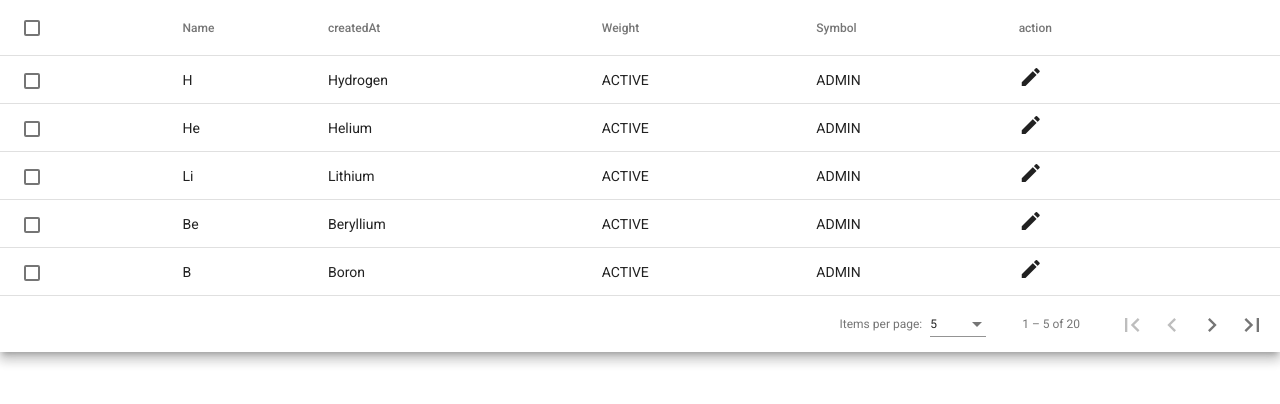
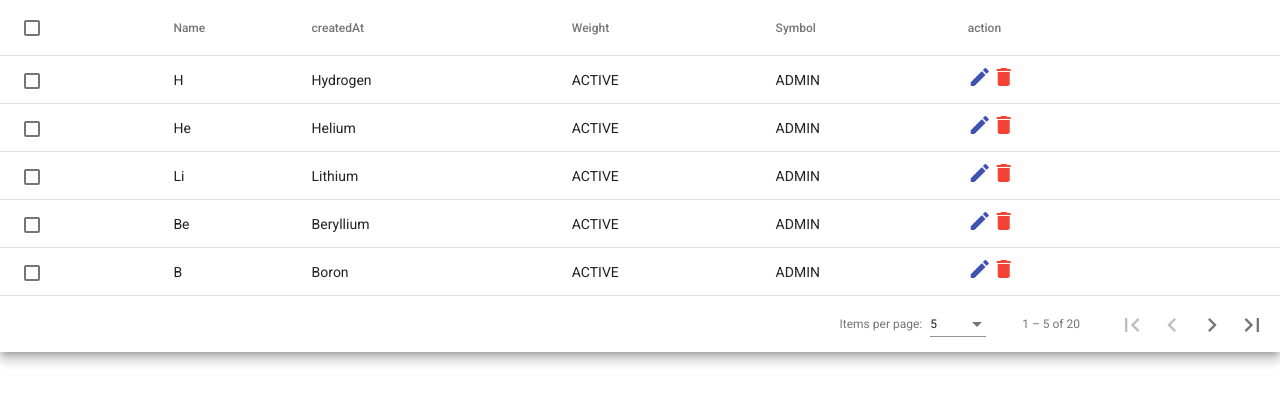
Before and after one commit to amirheydari9/user-project, an Angular app: page / in a window 1280 px wide. Shown: the top 404 px of the page. Built offline with nearby package versions, Linux system fonts and the light colour scheme.

Commit message:
add tooltip and delete icon to table

```diff
--- a/src/app/app.component.html
+++ b/src/app/app.component.html
@@ -47,7 +47,8 @@
     <ng-container matColumnDef="action">
       <th mat-header-cell *matHeaderCellDef> action</th>
       <td mat-cell *matCellDef="let element">
-        <mat-icon>edit</mat-icon>
+        <mat-icon color="primary" matTooltip="edit user">edit</mat-icon>
+        <mat-icon color="warn" matTooltip="delete user">delete</mat-icon>
       </td>
     </ng-container>
 
--- a/src/app/app.module.ts
+++ b/src/app/app.module.ts
@@ -7,6 +7,7 @@ import {MatTableModule} from "@angular/material/table";
 import {MatPaginatorModule} from "@angular/material/paginator";
 import {MatCheckboxModule} from "@angular/material/checkbox";
 import {MatIconModule} from "@angular/material/icon";
+import {MatTooltipModule} from "@angular/material/tooltip";
 
 @NgModule({
   declarations: [
@@ -18,7 +19,8 @@ import {MatIconModule} from "@angular/material/icon";
     MatTableModule,
     MatPaginatorModule,
     MatCheckboxModule,
-    MatIconModule
+    MatIconModule,
+    MatTooltipModule
   ],
   providers: [],
   bootstrap: [AppComponent]
```
